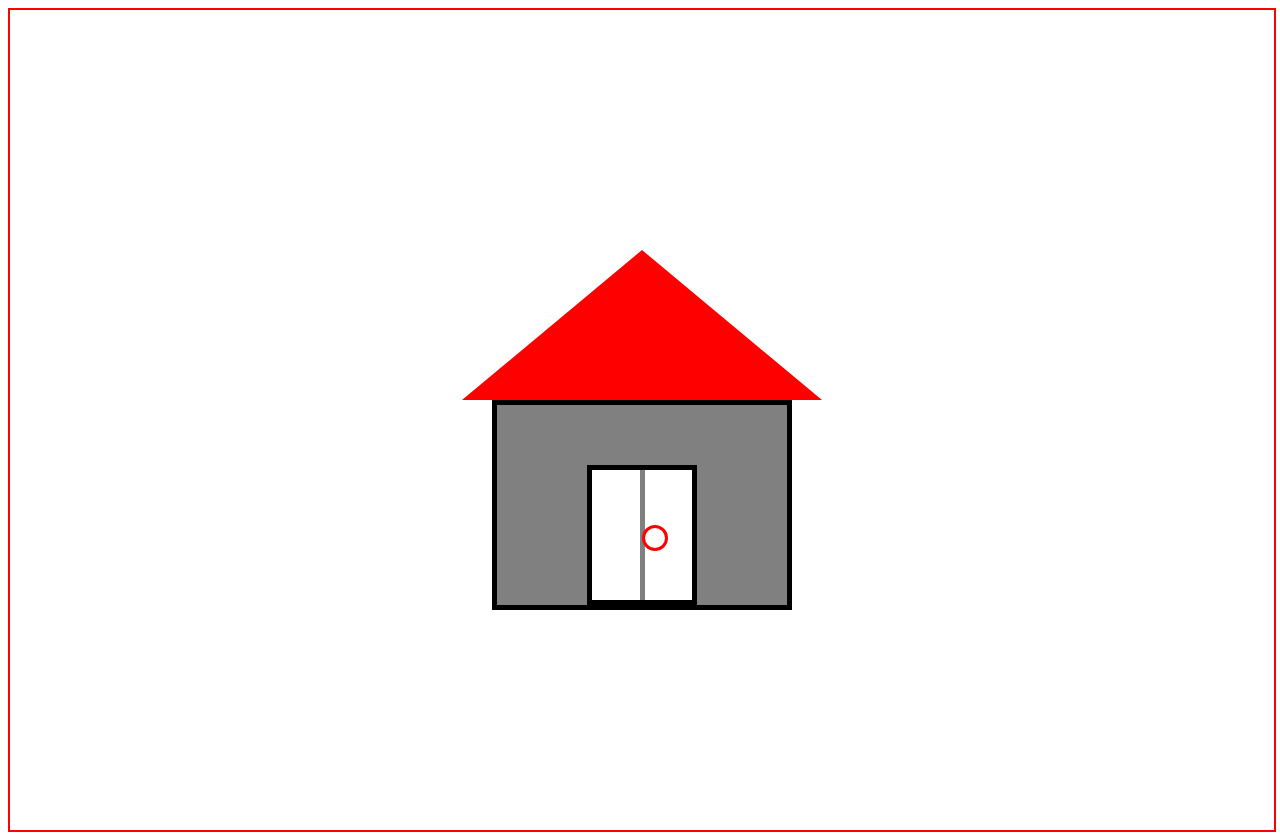
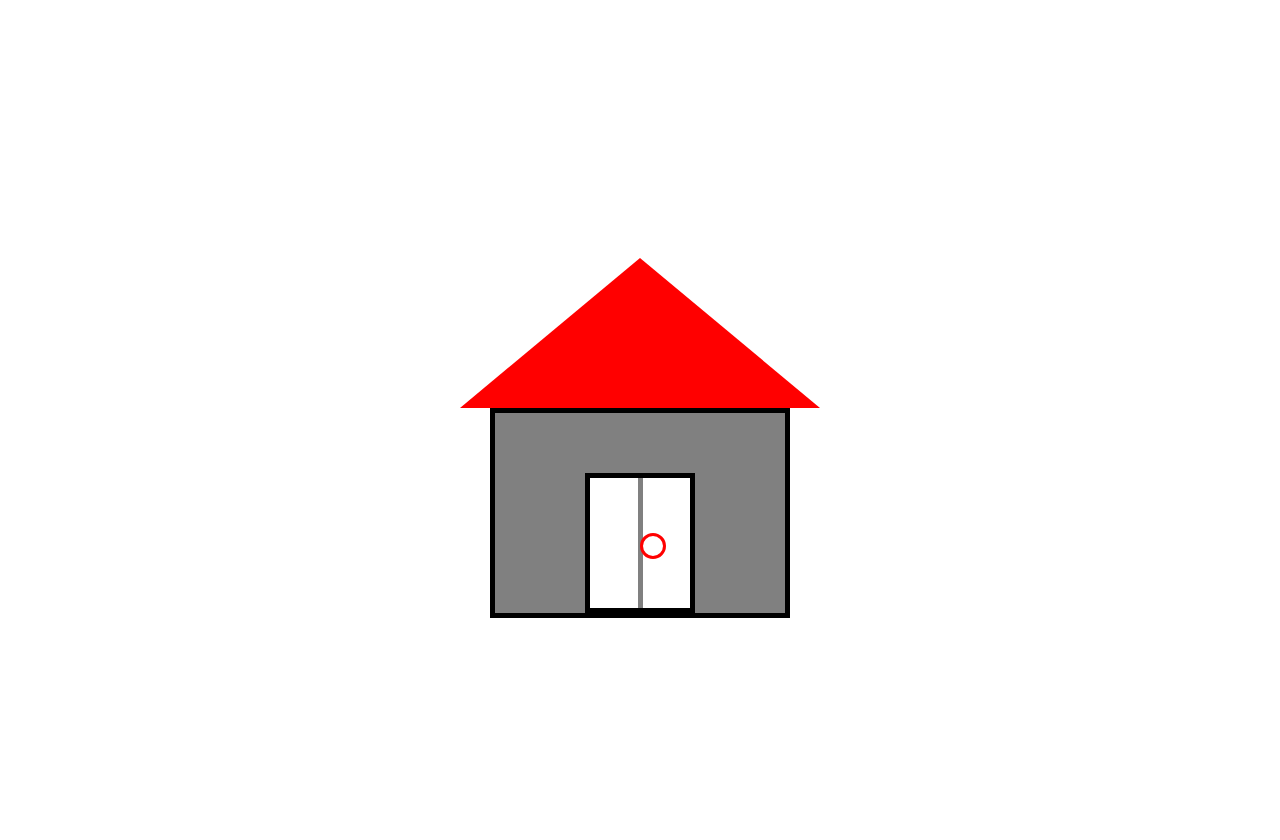
Before and after one commit to Omkarsubedi123/Simple_Home-design-Using-HTML-CSS, a plain HTML site: page index.html in a window 1280 px wide. Drawn offline with Linux system fonts and the light colour scheme.

Commit message:
completed

```diff
--- a/index.css
+++ b/index.css
@@ -1,7 +1,16 @@
 .container {
   height: 100vh;
-  border: 2px solid red;
+  /* border: 2px solid red; */
   width: 100%;
+  display: flex;
+  justify-content: center;
+  padding-top: 20px;
+  /* flex-direction: column; */
+  /* align-items: center; */
+  display: flex;
+}
+.containerfrs {
+  /* border: 2px solid blue; */
   display: flex;
   justify-content: center;
   padding-top: 20px;
@@ -45,3 +54,34 @@
   top: 55px;
   left: 50px;
 }
+
+/* .secContainer {
+  position: relative;
+  border: 2px solid black;
+  height: 100vh;
+  width: 500px;
+  display: flex;
+  align-items: center;
+}
+.tree {
+  border-left: 60px solid transparent;
+  border-right: 60px solid transparent;
+  border-bottom: 40px solid green;
+  position: absolute;
+}
+.frs {
+  z-index: 3;
+  top: 60px;
+}
+.sec {
+  z-index: 2;
+  top: 30px;
+}
+.thr {
+  z-index: 1;
+} */
+/* .containers {
+  background-color: blue;
+  height: 100px;
+  width: 100px;
+} */
--- a/index.html
+++ b/index.html
@@ -8,11 +8,20 @@
   </head>
   <body>
     <div class="container">
-      <div class="triangle"></div>
-      <div class="Midbox">
-        <div class="door">
-          <div class="bar"></div>
-          <div class="circle"></div>
+      <div class="containerfrs">
+        <div class="triangle"></div>
+        <div class="Midbox">
+          <div class="door">
+            <div class="bar"></div>
+            <div class="circle"></div>
+          </div>
+        </div>
+      </div>
+      <div class="secContainer">
+        <div class="containers">
+          <div class="tree frs"></div>
+          <div class="tree sec"></div>
+          <div class="tree thr"></div>
         </div>
       </div>
     </div>
```
